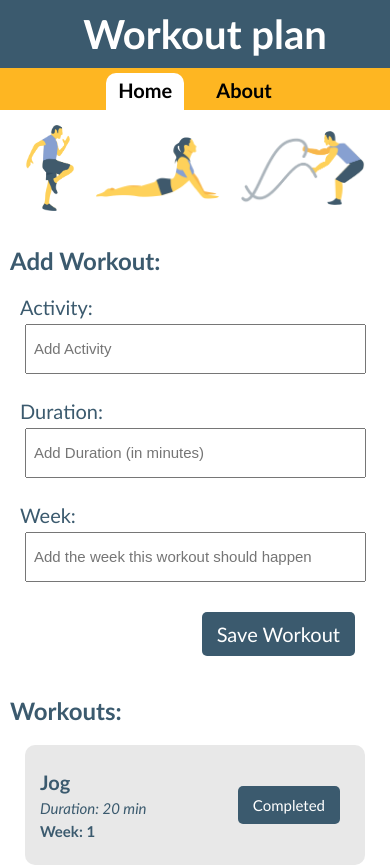
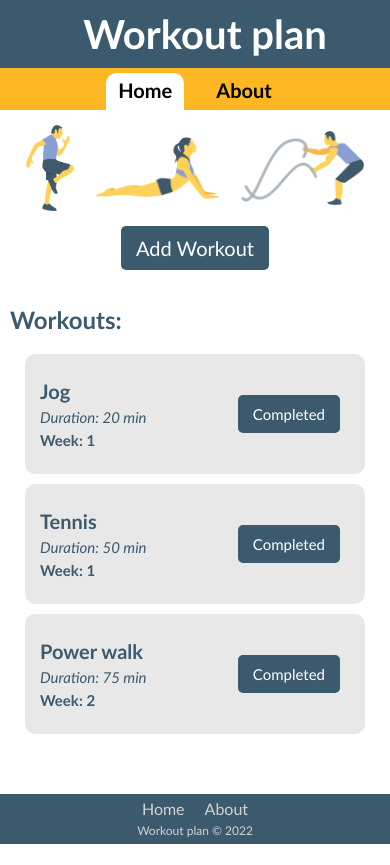
Before and after one commit to helenahalldiniths/workout-schedule, a Vue app: page / in a window 390 px wide. Shown: the top 865 px of the page. After the commit the page ends 844 px from the top, so only its background shows below. Built offline with nearby package versions, Linux system fonts and the light colour scheme.

Commit message:
Show form on bigger screen

```diff
--- a/src/components/AddWorkout.vue
+++ b/src/components/AddWorkout.vue
@@ -1,5 +1,5 @@
 <template>
-  <section>
+  <section class="add-workout-section">
     <h2>Add Workout:</h2>
     <form @submit="onSubmit" class="form">
       <div class="form-control">
@@ -51,6 +51,7 @@ export default {
       id: 4,
     };
   },
+
   methods: {
     onSubmit(event) {
       event.preventDefault();
--- a/src/views/HomeView.vue
+++ b/src/views/HomeView.vue
@@ -2,7 +2,21 @@
   <HeroImage />
   <main>
     <section class="add-workout-section">
-      <AddWorkout @add-workout="addWorkout" />
+      <div class="form-buttons">
+        <AppButton
+          text="Add Workout"
+          @button-clicked="toggleShowForm"
+          v-show="!showForm && showButton"
+          class="big-btn"
+        />
+        <AppButton
+          text="Hide form"
+          color="gray"
+          @button-clicked="toggleShowForm"
+          v-show="showForm && showButton"
+        />
+      </div>
+      <AddWorkout @add-workout="addWorkout" v-show="showForm" />
     </section>
     <section class="show-workouts-section">
       <h1>Workouts:</h1>
@@ -19,6 +33,7 @@
 import WorkoutItems from "../components/WorkoutItems";
 import AddWorkout from "../components/AddWorkout";
 import HeroImage from "../components/HeroImage.vue";
+import AppButton from "../components/AppButton.vue";
 
 export default {
   name: "HomeView",
@@ -26,13 +41,28 @@ export default {
     WorkoutItems,
     AddWorkout,
     HeroImage,
+    AppButton,
   },
   data() {
     return {
       workouts: [],
+      showForm: false,
+      showButton: false,
     };
   },
   methods: {
+    onResize() {
+      if (window.innerWidth < 821) {
+        this.showForm = false;
+        this.showButton = true;
+      } else {
+        this.showForm = true;
+        this.showButton = false;
+      }
+    },
+    toggleShowForm() {
+      this.showForm = !this.showForm;
+    },
     addWorkout(workout) {
       this.workouts = [...this.workouts, workout];
       console.log("from home", workout);
@@ -47,6 +77,10 @@ export default {
     deleteWorkout(id) {
       this.workouts = this.workouts.filter((workout) => workout.id !== id);
     },
+  },
+  mounted() {
+    window.addEventListener("resize", this.onResize);
+    this.onResize();
   },
   created() {
     this.workouts = [
@@ -90,6 +124,11 @@ h1 {
   margin-left: 5px;
 }
 
+.form-buttons {
+  display: flex;
+  justify-content: center;
+}
+
 @media screen and (min-width: 821px) {
   main {
     flex-direction: row;
```
